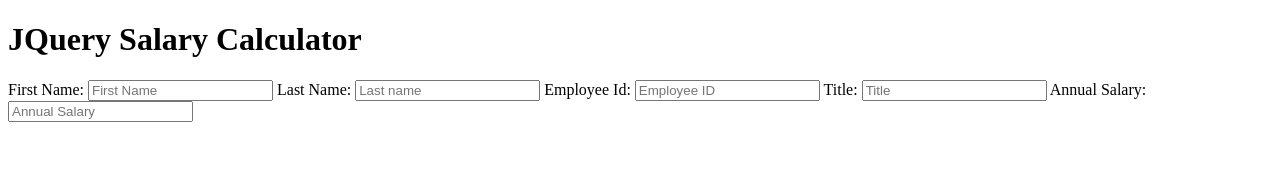
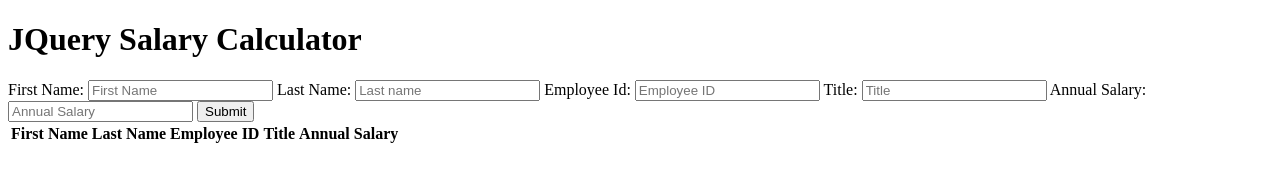
Before and after one commit to RachelSmith500/jquery-salary-calculator, a plain HTML site: page index.html in a window 1280 px wide. Drawn offline with Linux system fonts and the light colour scheme.

Commit message:
Added submit button, value getters, and base table in html

```diff
--- a/client.js
+++ b/client.js
@@ -3,7 +3,17 @@ console.log('js')
 $(document).ready(onReady);
 
 function onReady(){
-
-
+//click listeners go here
 
 }
+
+function submitEmployeeData(){
+    console.log('in submitEmployeeData Function');
+    //this is where the values will be grabbed
+    let firstName = $('#firstName').val();
+    let lastName = $('#lastName').val();
+    let employeeId = $('#employeeId').val();
+    let title = $('#title').val();
+    let annualSalary = $('#annualSalary').val();
+
+}
--- a/index.html
+++ b/index.html
@@ -11,6 +11,7 @@
 <body>
     <h1>JQuery Salary Calculator</h1>
     <main>
+        <div id= "employeeForm">
         <label htmlFor "FirstName">First Name:</label>
         <input id="firstName" type="text" placeholder="First Name"/>
         <label htmlFor "lastName">Last Name:</label>
@@ -21,6 +22,16 @@
         <input id="title" type="text" placeholder="Title"/>
         <label htmlFor "Salary">Annual Salary:</label>
         <input id="annualSalary" type="number" placeholder="Annual Salary"/>
+        <button id="submit">Submit</button>
+    </div>
+    <table>
+        <th>First Name</th>
+        <th>Last Name</th>
+        <th>Employee ID</th>
+        <th>Title</th>
+        <th>Annual Salary</th>
+        <tr><td></td></tr>
+    </table>
     </main>
 </body>
 </html>
```
